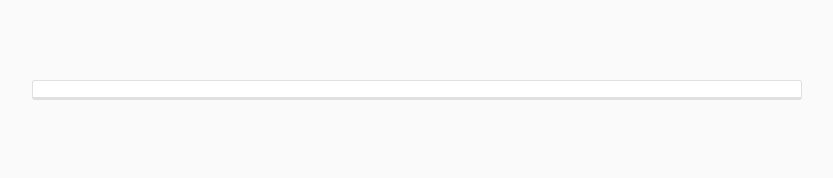
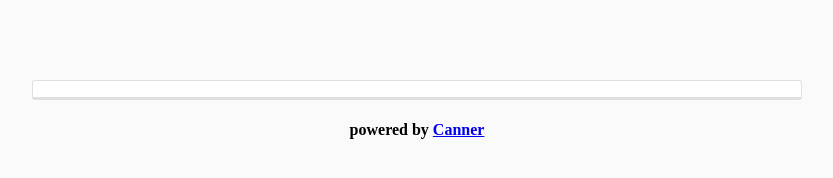
Before and after one commit to Canner-can/resume-theme-paper, a website: page resume.hbs in a window 1280 px wide. Shown: the whole page, without its empty margins (223-1056 px from the left). Drawn offline with nearby package versions, Linux system fonts and the light colour scheme; files that its build step writes are made by us from their sources.

Commit message:
keyword & powered

```diff
--- a/package.json
+++ b/package.json
@@ -1,6 +1,6 @@
 {
   "name": "resume-theme-paper",
-  "version": "0.0.1",
+  "version": "0.0.2",
   "description": "canner can",
   "scripts": {
     "test": "echo \"Error: no test specified\" && exit 1"
@@ -10,7 +10,8 @@
     "url": "https://github.com/Canner-can/resume-theme-paper.git"
   },
   "keywords": [
-    "canner-can"
+    "canner-can",
+    "resume"
   ],
   "author": "ctxhou",
   "license": "MIT",
--- a/resume.hbs
+++ b/resume.hbs
@@ -390,9 +390,8 @@
 		    	{{/if}}
 
 		    </div>
-
 		  </article>
-
+			<h4 style="text-align:center">powered by <a href="//canner.io">Canner</a></h4>
 		</div>
 	</body>
 </html>
```
Also changed, not shown: index.html (+1 -2 lines).
